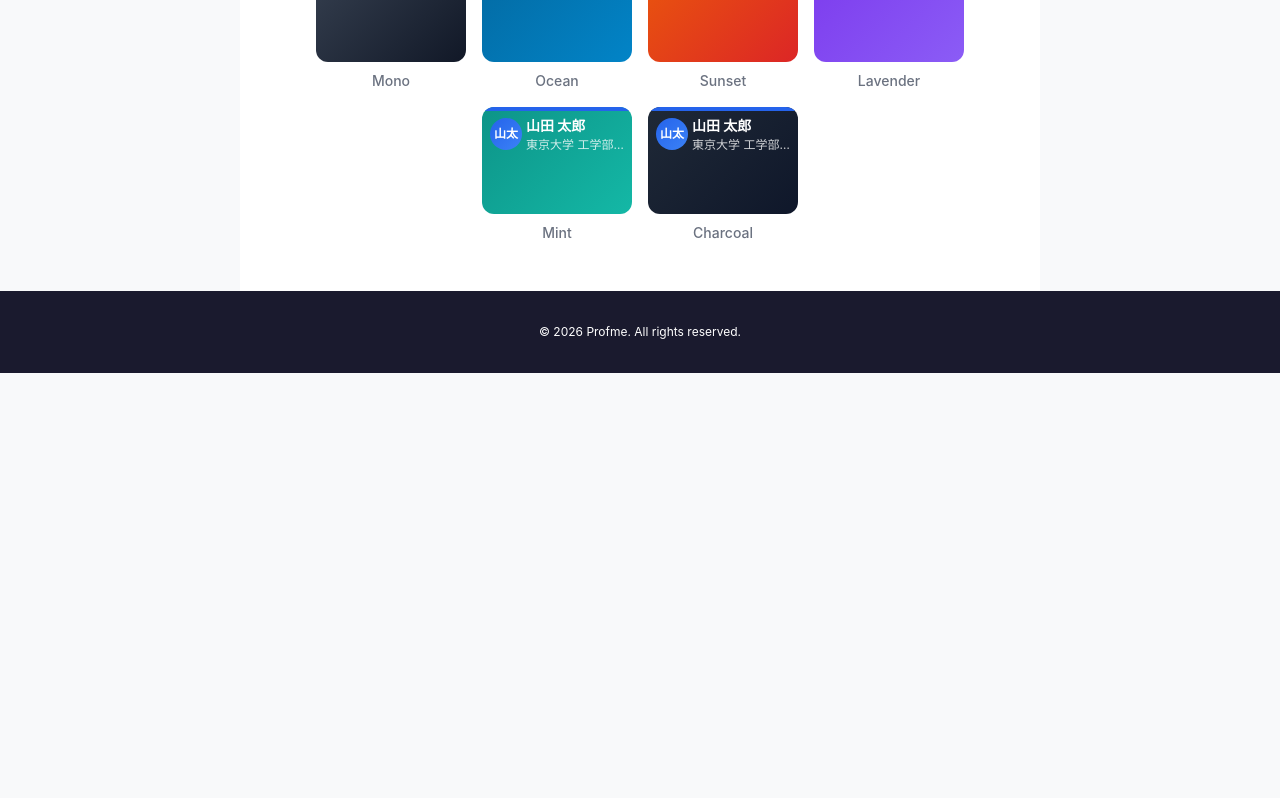
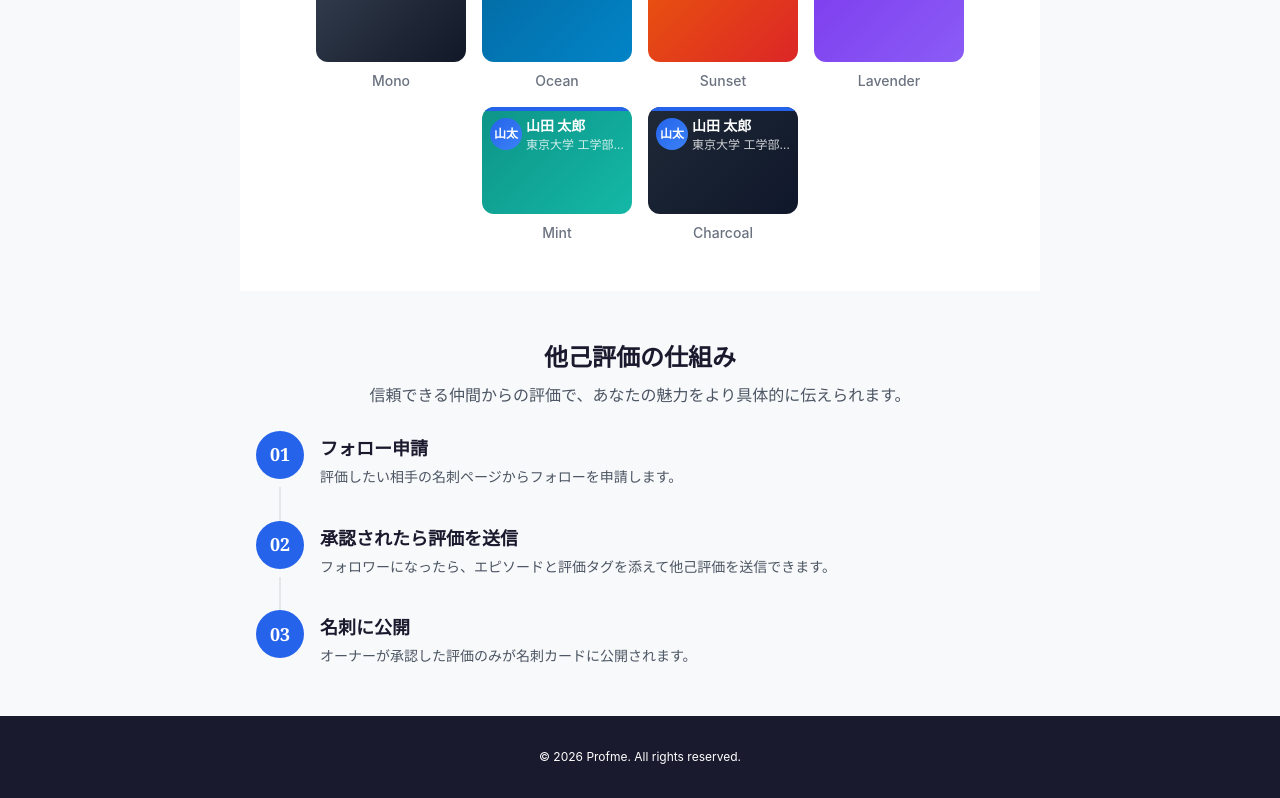
Before and after one commit to yutomiyake-pf/profme, a Next.js app in the folder frontend/: page / in a window 1280 px wide. Shown: the part 1506-2304 px from the top of the page. Before the commit the page ends 1879 px from the top, so only its background shows below. Built offline with nearby package versions, Linux system fonts and the light colour scheme.

Commit message:
タコ評価の仕組み

```diff
--- /dev/null
+++ b/frontend/src/app/(site)/(top)/_components/EndorsementSection/index.tsx
@@ -0,0 +1,46 @@
+import styles from "./styles.module.css";
+
+const steps = [
+  {
+    number: "01",
+    title: "フォロー申請",
+    description: "評価したい相手の名刺ページからフォローを申請します。",
+  },
+  {
+    number: "02",
+    title: "承認されたら評価を送信",
+    description: "フォロワーになったら、エピソードと評価タグを添えて他己評価を送信できます。",
+  },
+  {
+    number: "03",
+    title: "名刺に公開",
+    description: "オーナーが承認した評価のみが名刺カードに公開されます。",
+  },
+];
+
+export const EndorsementSection = () => {
+  return (
+    <section className={styles.endorsement}>
+      <div className={styles.endorsementInner}>
+        <div className={styles.header}>
+          <h2 className={styles.title}>他己評価の仕組み</h2>
+          <p className={styles.subtitle}>
+            信頼できる仲間からの評価で、あなたの魅力をより具体的に伝えられます。
+          </p>
+        </div>
+        <div className={styles.steps}>
+          {steps.map((step, index) => (
+            <div key={step.number} className={styles.step}>
+              <div className={styles.stepNumber}>{step.number}</div>
+              <div className={styles.stepContent}>
+                <h3 className={styles.stepTitle}>{step.title}</h3>
+                <p className={styles.stepDescription}>{step.description}</p>
+              </div>
+              {index < steps.length - 1 && <div className={styles.connector} aria-hidden="true" />}
+            </div>
+          ))}
+        </div>
+      </div>
+    </section>
+  );
+};
--- /dev/null
+++ b/frontend/src/app/(site)/(top)/_components/EndorsementSection/styles.module.css
@@ -0,0 +1,90 @@
+.endorsement {
+  display: flex;
+  justify-content: center;
+  background-color: var(--color-background);
+  width: 100%;
+  padding-block: var(--spacing-2xl);
+  padding-inline: var(--spacing-md);
+}
+
+.endorsementInner {
+  display: flex;
+  flex-direction: column;
+  gap: var(--spacing-lg);
+  width: 100%;
+}
+
+.header {
+  display: flex;
+  flex-direction: column;
+  gap: var(--spacing-sm);
+  text-align: center;
+}
+
+.title {
+  font-family: var(--font-display);
+  font-size: var(--font-size-2xl);
+  font-weight: var(--font-weight-bold);
+  color: var(--color-foreground);
+}
+
+.subtitle {
+  font-size: var(--font-size-base);
+  color: var(--color-gray-600);
+}
+
+.steps {
+  display: flex;
+  flex-direction: column;
+  gap: var(--spacing-xl);
+}
+
+.step {
+  position: relative;
+  display: flex;
+  gap: var(--spacing-md);
+  align-items: flex-start;
+}
+
+.stepNumber {
+  display: flex;
+  align-items: center;
+  justify-content: center;
+  width: 48px;
+  height: 48px;
+  font-family: var(--font-display);
+  font-size: var(--font-size-lg);
+  font-weight: var(--font-weight-bold);
+  color: var(--color-white);
+  background-color: var(--color-accent);
+  border-radius: var(--radius-full);
+  flex-shrink: 0;
+}
+
+.stepContent {
+  display: flex;
+  flex-direction: column;
+  gap: var(--spacing-xs);
+  padding-block-start: var(--spacing-xs);
+}
+
+.stepTitle {
+  font-size: var(--font-size-lg);
+  font-weight: var(--font-weight-semibold);
+  color: var(--color-foreground);
+}
+
+.stepDescription {
+  font-size: var(--font-size-sm);
+  line-height: var(--line-height-relaxed);
+  color: var(--color-gray-600);
+}
+
+.connector {
+  position: absolute;
+  left: 23px;
+  top: 56px;
+  width: 2px;
+  height: calc(100% + var(--spacing-md));
+  background-color: var(--color-gray-200);
+}
--- a/frontend/src/app/(site)/(top)/_components/Top/index.tsx
+++ b/frontend/src/app/(site)/(top)/_components/Top/index.tsx
@@ -3,6 +3,7 @@ import styles from "./styles.module.css";
 import { HeroSection } from "../HeroSection";
 import { FeaturesSection } from "../FeaturesSection";
 import { CardPreviewSection } from "../CardPreviewSection";
+import { EndorsementSection } from "../EndorsementSection";
 
 export const Top = () => {
   return (
@@ -11,6 +12,7 @@ export const Top = () => {
         <HeroSection />
         <FeaturesSection />
         <CardPreviewSection />
+        <EndorsementSection />
       </div>
     </PageLayout>
   );
```
